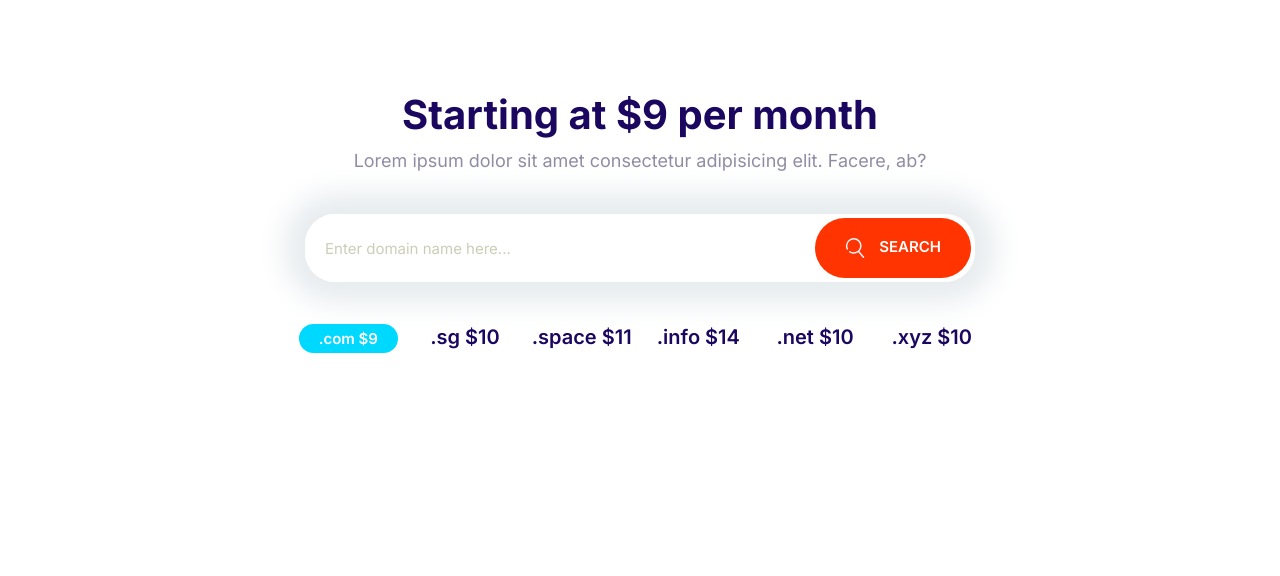
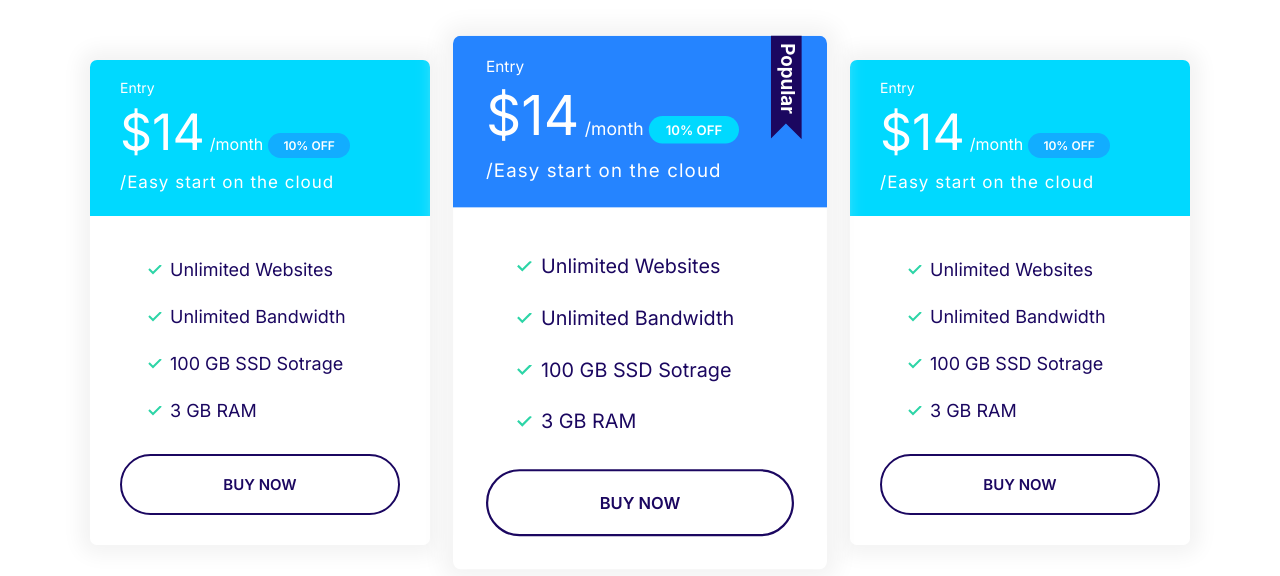
Before and after one commit to alexcoy06/trial-site, a website: page index.html in a window 1280 px wide. Drawn offline with nearby package versions, Linux system fonts and the light colour scheme.

Commit message:
Put together the plans.

```diff
--- a/index.css
+++ b/index.css
@@ -337,6 +337,10 @@ a {
 
 /* Plan */
 
+.plan {
+  transition: transfrom 0.2 ease-out;
+}
+
 .plan__name {
   color: #fff;
   margin: 0;
@@ -364,6 +368,10 @@ a {
   margin: 2rem;
 }
 
+.plan--popular {
+  transform: scale(1.1);
+}
+
 .plan--popular .card__header {
   position: relative;
 }
@@ -375,6 +383,14 @@ a {
   position: absolute;
   top: -6px;
   right: 5%;
+}
+
+.plan:hover {
+  transform: scale(1.05);
+}
+
+.plan--popular:hover {
+  transform: scale(1.15);
 }
 
 @media screen and (min-width: 1024px) {
@@ -471,6 +487,12 @@ a {
 @media screen and (min-width: 768px) {
   .grid--1x2 {
     grid-template-columns: repeat(2, 1fr);
+  }
+}
+
+@media screen and (min-width: 1024px) {
+  .grid--1x3 {
+    grid-template-columns: repeat(3, 1fr);
   }
 }
 
@@ -739,3 +761,14 @@ nav {
     grid-template-columns: repeat(auto-fit, minmax(10rem, 1fr));
   }
 }
+
+/* Plan Block */
+
+.block-plans .grid {
+  gap: 8rem 4rem;
+}
+
+.block-plans .card {
+  max-width: 500px;
+  margin: 0 auto;
+}
--- a/index.html
+++ b/index.html
@@ -14,34 +14,69 @@
     <link rel="stylesheet" href="/node_modules/normalize.css/normalize.css" />
   </head>
   <body>
-    <section class="block container block-domain">
-      <header class="block__header">
-        <h2>Starting at $9 per month</h2>
-        <p>
-          Lorem ipsum dolor sit amet consectetur adipisicing elit. Facere, ab?
-        </p>
-      </header>
-      <div class="input-gruop">
-        <input
-          type="text"
-          class="input"
-          placeholder="Enter domain name here..."
-        />
-        <button class="btn btn--accent">
-          <svg class="icon icon--white">
-            <use xlink:href="components\images\sprite.svg#search"></use>
-          </svg>
-          Search
-        </button>
+    <section class="block container block-plans">
+      <div class="grid grid--1x3">
+        <div class="plan">
+          <div class="card card--secondary">
+            <header class="card__header">
+              <h3 class="plan__name">Entry</h3>
+              <span class="plan__price">$14</span>
+              <span class="plan__billing-cycle">/month</span>
+              <span class="badge badge--secondary badge--small">10% OFF</span>
+              <span class="plan__description">/Easy start on the cloud</span>
+            </header>
+            <div class="card__body">
+              <ul class="list list--tick">
+                <li class="list__item">Unlimited Websites</li>
+                <li class="list__item">Unlimited Bandwidth</li>
+                <li class="list__item">100 GB SSD Sotrage</li>
+                <li class="list__item">3 GB RAM</li>
+              </ul>
+              <button class="btn btn--outline btn--block">Buy Now</button>
+            </div>
+          </div>
+        </div>
+        <div class="plan plan--popular">
+          <div class="card card--pramary">
+            <header class="card__header">
+              <h3 class="plan__name">Entry</h3>
+              <span class="plan__price">$14</span>
+              <span class="plan__billing-cycle">/month</span>
+              <span class="badge badge--secondary badge--small">10% OFF</span>
+              <span class="plan__description">/Easy start on the cloud</span>
+            </header>
+            <div class="card__body">
+              <ul class="list list--tick">
+                <li class="list__item">Unlimited Websites</li>
+                <li class="list__item">Unlimited Bandwidth</li>
+                <li class="list__item">100 GB SSD Sotrage</li>
+                <li class="list__item">3 GB RAM</li>
+              </ul>
+              <button class="btn btn--outline btn--block">Buy Now</button>
+            </div>
+          </div>
+        </div>
+        <div class="plan">
+          <div class="card card--secondary">
+            <header class="card__header">
+              <h3 class="plan__name">Entry</h3>
+              <span class="plan__price">$14</span>
+              <span class="plan__billing-cycle">/month</span>
+              <span class="badge badge--secondary badge--small">10% OFF</span>
+              <span class="plan__description">/Easy start on the cloud</span>
+            </header>
+            <div class="card__body">
+              <ul class="list list--tick">
+                <li class="list__item">Unlimited Websites</li>
+                <li class="list__item">Unlimited Bandwidth</li>
+                <li class="list__item">100 GB SSD Sotrage</li>
+                <li class="list__item">3 GB RAM</li>
+              </ul>
+              <button class="btn btn--outline btn--block">Buy Now</button>
+            </div>
+          </div>
+        </div>
       </div>
-      <ul class="list block-domain__prices">
-        <li><span class="badge badge--secondary">.com $9</span></li>
-        <li>.sg $10</li>
-        <li>.space $11</li>
-        <li>.info $14</li>
-        <li>.net $10</li>
-        <li>.xyz $10</li>
-      </ul>
     </section>
     <script src="main.js"></script>
   </body>
```
Also changed, not shown: components/site/plans.html (added, +64 -0 lines).
